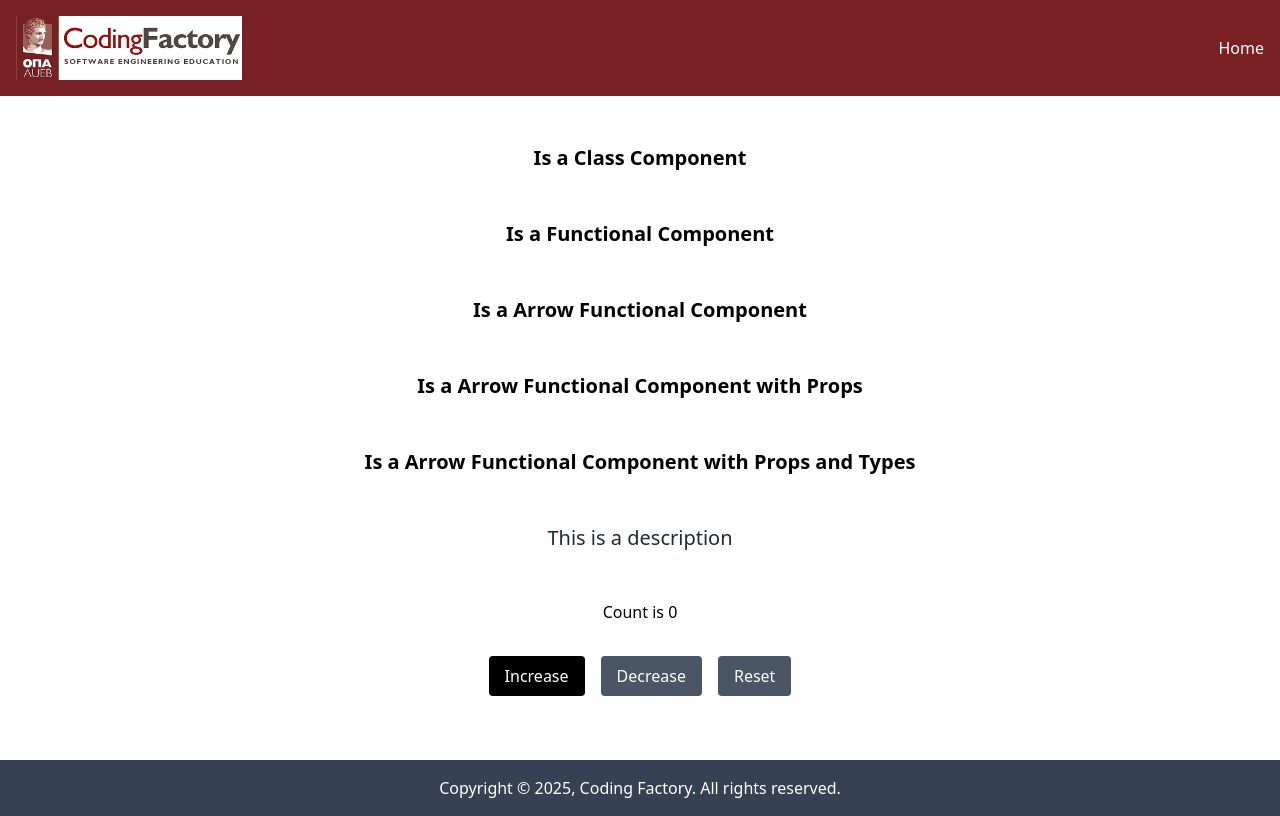
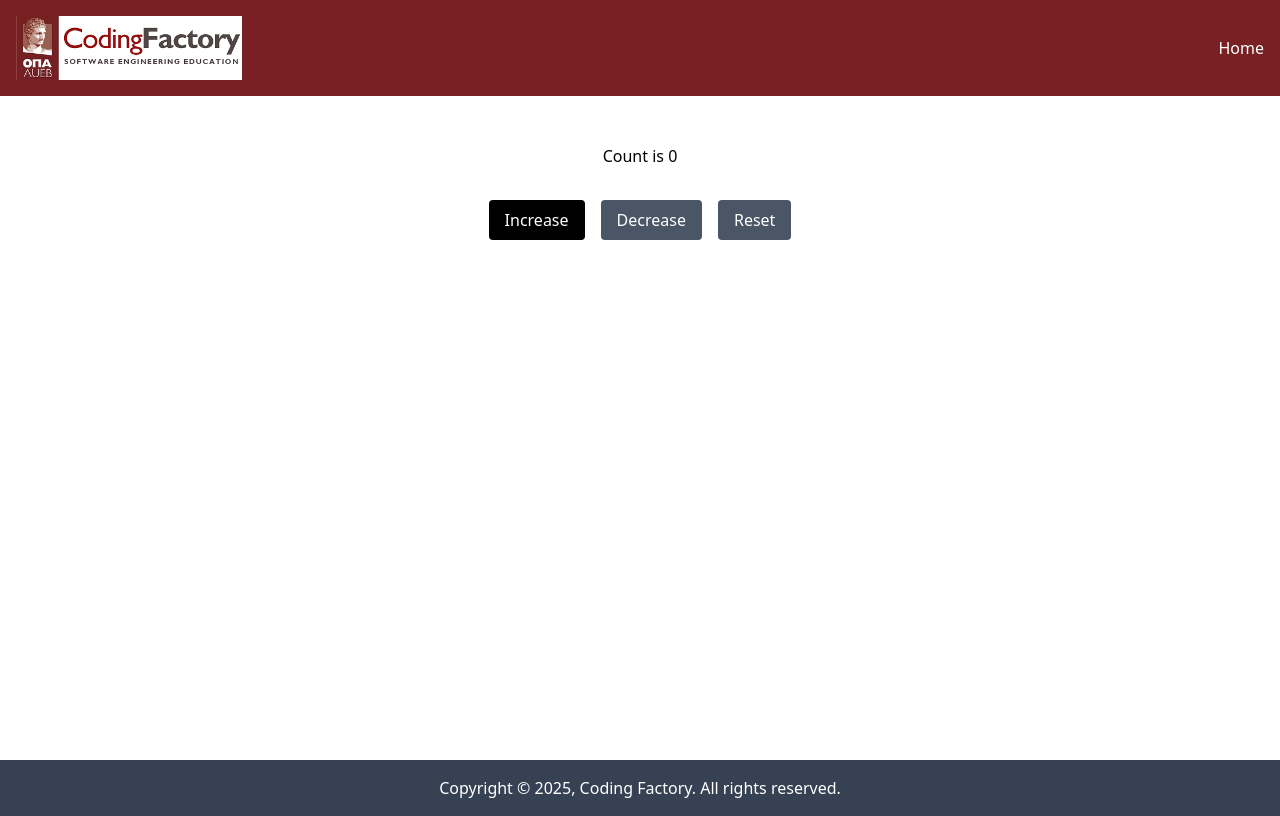
Before and after one commit to Kouvousis/cf6-react-intro, a React (Vite) app: page / in a window 1280 px wide. Built offline with nearby package versions, Linux system fonts and the light colour scheme.

Commit message:
chore: commented some components

```diff
--- a/src/App.tsx
+++ b/src/App.tsx
@@ -1,8 +1,8 @@
-import ClassComponent from "./components/ClassComponent.tsx";
-import FunctionalComponent from "./components/FunctionalComponent.tsx";
-import ArrowFunctionalComponent from "./components/ArrowFunctionalComponent.tsx";
-import ArrowFunctionalComponentWithProps from "./components/ArrowFunctionalComponentWithProps.tsx";
-import ArrowFunctionalComponentWithPropsType from "./components/ArrowFunctionalComponentWithPropsType.tsx";
+// import ClassComponent from "./components/ClassComponent.tsx";
+// import FunctionalComponent from "./components/FunctionalComponent.tsx";
+// import ArrowFunctionalComponent from "./components/ArrowFunctionalComponent.tsx";
+// import ArrowFunctionalComponentWithProps from "./components/ArrowFunctionalComponentWithProps.tsx";
+// import ArrowFunctionalComponentWithPropsType from "./components/ArrowFunctionalComponentWithPropsType.tsx";
 import Layout from "./components/Layout.tsx";
 // import FunctionalComponentWithState from "./components/FunctionalComponentWithState.tsx";
 import Counter from "./components/Counter.tsx";
@@ -14,14 +14,14 @@ function App() {
         <>
 
             <Layout>
-                <ClassComponent/>
-                <FunctionalComponent/>
-                <ArrowFunctionalComponent/>
-                <ArrowFunctionalComponentWithProps title={"Is a Arrow Functional Component with Props"}/>
-                <ArrowFunctionalComponentWithPropsType
-                    title={"Is a Arrow Functional Component with Props and Types"}
-                    description={"This is a description"}
-                />
+                {/*<ClassComponent/>*/}
+                {/*<FunctionalComponent/>*/}
+                {/*<ArrowFunctionalComponent/>*/}
+                {/*<ArrowFunctionalComponentWithProps title={"Is a Arrow Functional Component with Props"}/>*/}
+                {/*<ArrowFunctionalComponentWithPropsType*/}
+                {/*    title={"Is a Arrow Functional Component with Props and Types"}*/}
+                {/*    description={"This is a description"}*/}
+                {/*/>*/}
                 {/*<ClassComponentWithState/>*/}
                 {/*<FunctionalComponentWithState/>*/}
                 <Counter/>
```
